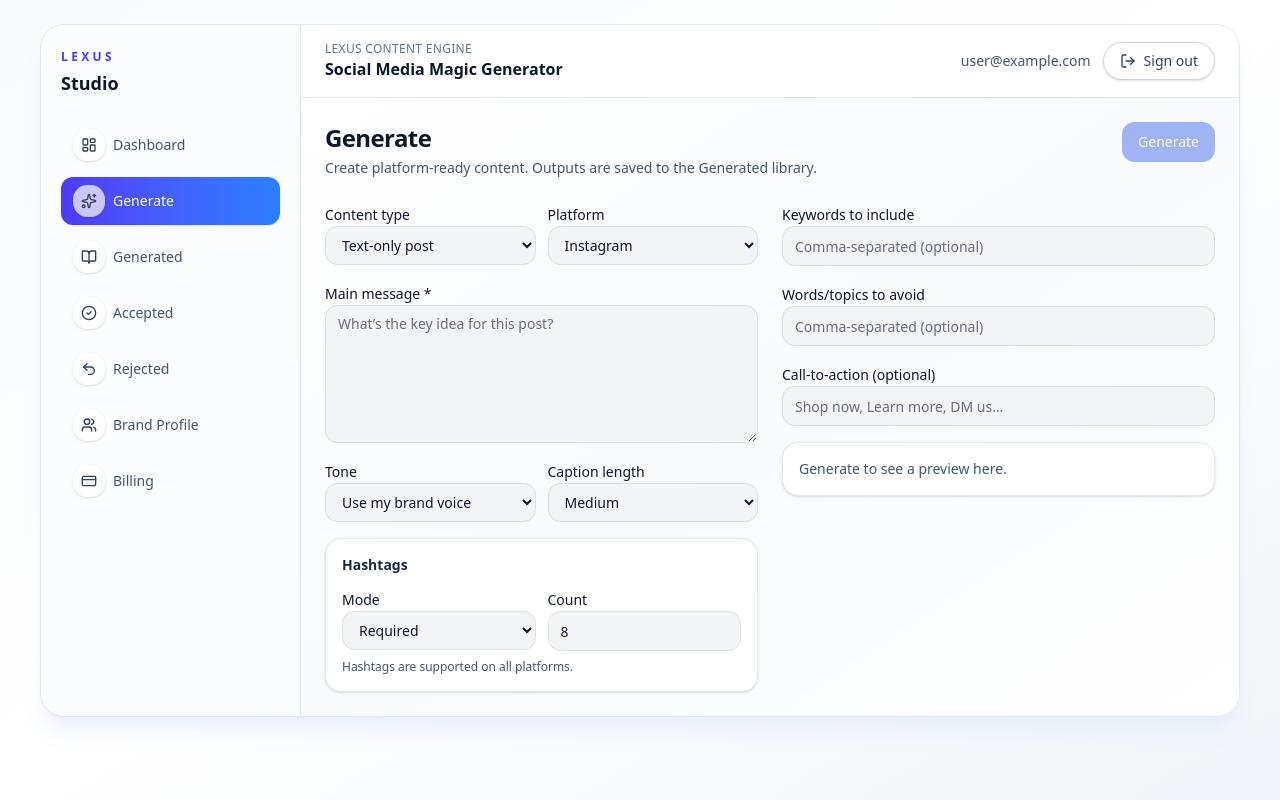
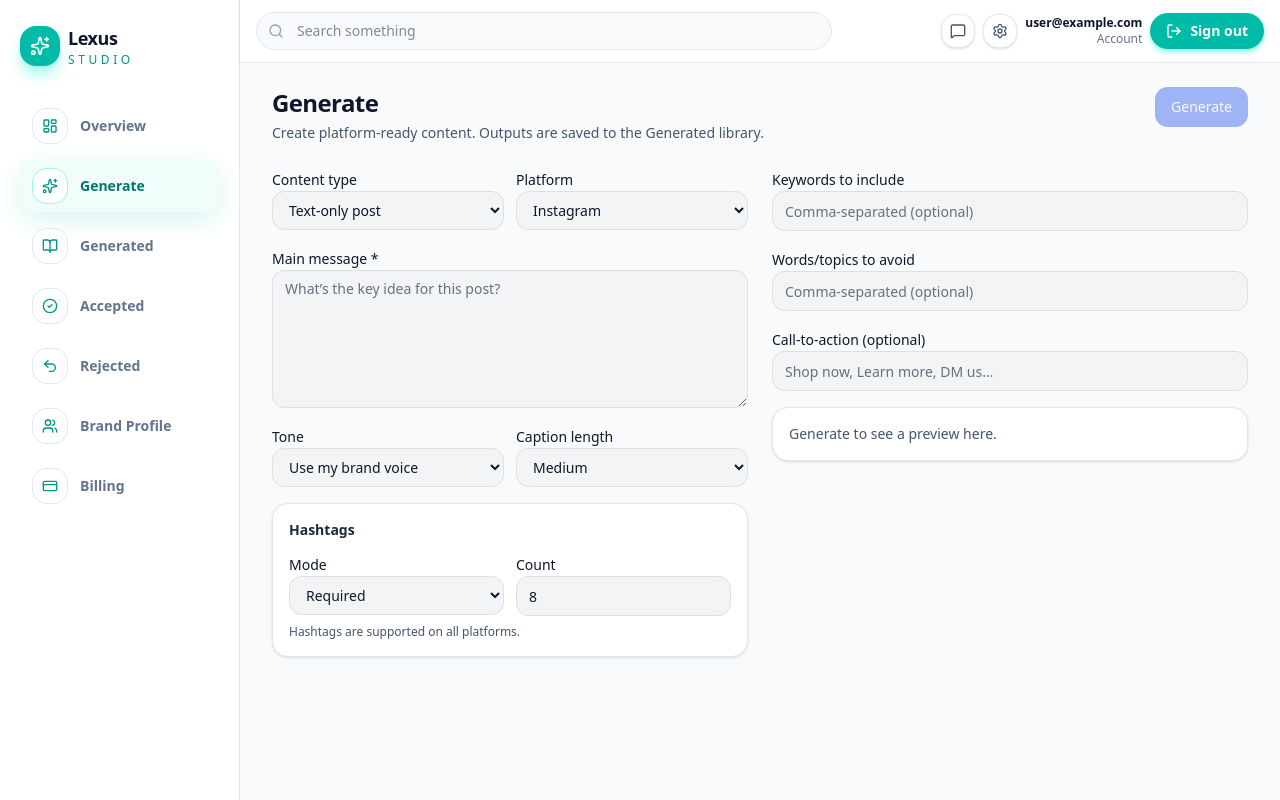
Before and after one commit to francis0844/socialMediaContentGenerator, a Next.js app: page /app/generate in a window 1280 px wide. Built offline with nearby package versions, Linux system fonts and the light colour scheme; no server answers; sample sign-in values are in the browser's storage.

Commit message:
design_1.1

```diff
--- a/src/app/app/page.tsx
+++ b/src/app/app/page.tsx
@@ -2,6 +2,7 @@
 
 import Link from "next/link";
 import { useEffect, useState } from "react";
+import { Sparkles } from "lucide-react";
 
 import { useSession } from "next-auth/react";
 
@@ -29,7 +30,7 @@ type UsageResponse = {
 };
 
 export default function DashboardPage() {
-  const { status, data } = useSession();
+  const { data } = useSession();
   const accountId = data?.accountId ?? null;
   const [usageData, setUsageData] = useState<UsageResponse | null>(null);
   const [loading, setLoading] = useState(true);
@@ -48,93 +49,166 @@ export default function DashboardPage() {
 
   const daysLeft = usageData?.trialDaysLeft ?? null;
 
+  const statCards = [
+    {
+      label: usageData?.quota?.scope === "trial_daily" ? "Trial (daily quota)" : "This month",
+      value: loading ? "…" : `${usageData?.quota?.used ?? 0} / ${usageData?.quota?.limit ?? 0}`,
+      helper: "Generations used",
+    },
+    {
+      label: "Libraries",
+      value: loading
+        ? "…"
+        : `${usageData?.counts?.generated ?? 0} • ${usageData?.counts?.accepted ?? 0} • ${usageData?.counts?.rejected ?? 0}`,
+      helper: "Generated • Accepted • Rejected",
+    },
+    {
+      label: "Access",
+      value: loading ? "…" : usageData?.billingStatus ?? "trialing",
+      helper: daysLeft === null ? "No trial" : `${daysLeft} day${daysLeft === 1 ? "" : "s"} left`,
+    },
+  ];
+
   return (
+    <div className="text-slate-900">
+      <div className="flex flex-wrap items-center justify-between gap-4">
         <div>
-      <div className="flex flex-wrap items-start justify-between gap-4">
-        <div>
-          <h1 className="text-2xl font-semibold tracking-tight text-slate-900">Dashboard</h1>
+          <h1 className="text-2xl font-semibold tracking-tight text-slate-900">Overview</h1>
           <p className="mt-1 text-sm text-slate-600">
-            Generate content, review, and teach the studio what “on-brand” means for{" "}
-            <span className="text-slate-900 font-semibold">your account</span>.
+            Quick snapshot of your content studio. Manage generation, reviews, and billing in one place.
           </p>
         </div>
-        <div className="text-sm text-slate-500">
-          {status === "loading" ? "Loading…" : null}
+        <div className="flex flex-wrap gap-2">
+          <Link
+            href="/app/generate"
+            className="inline-flex items-center gap-2 rounded-lg bg-teal-500 px-4 py-2 text-sm font-semibold text-white shadow-sm transition hover:-translate-y-px hover:shadow-lg"
+          >
+            Create content
+          </Link>
+          <Link
+            href="/app/brand"
+            className="inline-flex items-center gap-2 rounded-lg border border-slate-200 bg-white px-4 py-2 text-sm font-semibold text-slate-800 shadow-sm transition hover:-translate-y-px hover:shadow-md"
+          >
+            Brand profile
+          </Link>
         </div>
       </div>
 
       <div className="mt-6 grid gap-4 md:grid-cols-3">
+        {statCards.map((c) => (
+          <div key={c.label} className="rounded-2xl border border-slate-200 bg-white p-5 shadow-sm">
+            <div className="text-sm font-semibold text-slate-700">{c.label}</div>
+            <div className="mt-2 text-3xl font-semibold text-slate-900">{c.value}</div>
+            <div className="mt-1 text-sm text-slate-500">{c.helper}</div>
+          </div>
+        ))}
+      </div>
+
+      <div className="mt-8 grid gap-6 lg:grid-cols-3">
+        <div className="lg:col-span-2 space-y-4">
+          <div className="flex items-center justify-between">
+            <div className="text-lg font-semibold text-slate-900">Platforms</div>
+            <Link href="/app/generate" className="text-sm font-semibold text-teal-600 hover:text-teal-700">
+              See more
+            </Link>
+          </div>
+          <div className="grid gap-4 md:grid-cols-2 lg:grid-cols-3">
+            {["Facebook", "Instagram", "Pinterest", "X"].map((platform) => (
+              <div
+                key={platform}
+                className="flex flex-col items-center justify-center rounded-2xl border border-slate-200 bg-white p-5 text-center shadow-sm"
+              >
+                <div className="grid h-12 w-12 place-items-center rounded-full bg-teal-50 text-teal-600">
+                  <Sparkles className="h-5 w-5" />
+                </div>
+                <div className="mt-3 text-base font-semibold text-slate-900">{platform}</div>
+                <div className="mt-2 rounded-full bg-slate-100 px-3 py-1 text-xs font-semibold text-slate-700">
+                  {loading ? "…" : `${usageData?.counts?.generated ?? 0} items`}
+                </div>
+              </div>
+            ))}
+          </div>
+
+          <div className="flex items-center justify-between">
+            <div className="text-lg font-semibold text-slate-900">Recent activity</div>
+            <Link href="/app/library/generated" className="text-sm font-semibold text-teal-600 hover:text-teal-700">
+              See more
+            </Link>
+          </div>
+          <div className="grid gap-4 md:grid-cols-2 lg:grid-cols-3">
+            {[1, 2, 3].map((i) => (
+              <div key={i} className="overflow-hidden rounded-2xl border border-slate-200 bg-white shadow-sm">
+                <div className="h-32 bg-slate-200" />
+                <div className="p-4">
+                  <div className="text-xs text-slate-500">#Content • #Preview</div>
+                  <div className="mt-2 text-base font-semibold text-slate-900">
+                    Latest generated idea {i}
+                  </div>
+                  <div className="mt-1 text-sm text-slate-600">
+                    Quick look at your most recent outputs. Accept or reject to teach the AI.
+                  </div>
+                </div>
+              </div>
+            ))}
+          </div>
+        </div>
+
+        <div className="space-y-4">
           <div className="rounded-2xl border border-slate-200 bg-white p-5 shadow-sm">
-          <div className="text-sm font-medium text-slate-600">
-            {usageData?.quota?.scope === "trial_daily"
-              ? "Trial (daily quota)"
-              : "This month"}
+            <div className="text-sm font-semibold text-slate-700">Account</div>
+            <div className="mt-3 flex items-center gap-3">
+              <div className="grid h-14 w-14 place-items-center rounded-full bg-teal-100 text-teal-700">
+                {user?.email?.[0]?.toUpperCase() ?? "U"}
               </div>
-          <div className="mt-2 text-3xl font-semibold text-slate-900">
-            {loading
-              ? "…"
-              : `${usageData?.quota?.used ?? 0} / ${usageData?.quota?.limit ?? 0}`}
+              <div className="space-y-1">
+                <div className="text-sm font-semibold text-slate-900">{user?.email}</div>
+                <div className="text-xs text-slate-500">Lexus Studio</div>
               </div>
-          <div className="mt-1 text-sm text-slate-500">Generations used</div>
             </div>
+            <div className="mt-4 space-y-2 text-sm text-slate-600">
+              <div>Status: {loading ? "…" : usageData?.billingStatus ?? "trialing"}</div>
+              <div>
+                Trial:{" "}
+                {daysLeft === null ? "—" : `${daysLeft} day${daysLeft === 1 ? "" : "s"} left`}
+              </div>
+            </div>
+            <div className="mt-4">
+              <Link
+                href="/app/billing"
+                className="inline-flex items-center gap-2 rounded-lg border border-slate-200 bg-white px-4 py-2 text-sm font-semibold text-slate-800 shadow-sm transition hover:-translate-y-px hover:shadow-md"
+              >
+                Billing
+              </Link>
+            </div>
+          </div>
+
           <div className="rounded-2xl border border-slate-200 bg-white p-5 shadow-sm">
-          <div className="text-sm font-medium text-slate-600">Libraries</div>
-          <div className="mt-2 text-sm text-slate-600">
-            Generated:{" "}
+            <div className="text-sm font-semibold text-slate-700">Recent libraries</div>
+            <div className="mt-3 space-y-3 text-sm text-slate-600">
+              <div className="flex items-center justify-between">
+                <span>Generated</span>
                 <span className="font-semibold text-slate-900">
-              {loading ? "…" : (usageData?.counts?.generated ?? 0)}
+                  {loading ? "…" : usageData?.counts?.generated ?? 0}
                 </span>
-            <br />
-            Accepted:{" "}
+              </div>
+              <div className="flex items-center justify-between">
+                <span>Accepted</span>
                 <span className="font-semibold text-slate-900">
-              {loading ? "…" : (usageData?.counts?.accepted ?? 0)}
+                  {loading ? "…" : usageData?.counts?.accepted ?? 0}
                 </span>
-            <br />
-            Rejected:{" "}
+              </div>
+              <div className="flex items-center justify-between">
+                <span>Rejected</span>
                 <span className="font-semibold text-slate-900">
-              {loading ? "…" : (usageData?.counts?.rejected ?? 0)}
+                  {loading ? "…" : usageData?.counts?.rejected ?? 0}
                 </span>
               </div>
             </div>
-        <div className="rounded-2xl border border-slate-200 bg-white p-5 shadow-sm">
-          <div className="text-sm font-medium text-slate-600">Access</div>
-          <div className="mt-2 text-sm text-slate-600">
-            Status:{" "}
-            <span className="font-semibold text-slate-900">
-              {loading ? "…" : (usageData?.billingStatus ?? "trialing")}
-            </span>
-            <br />
-            Trial:{" "}
-            <span className="font-semibold text-slate-900">
-              {daysLeft === null
-                ? "—"
-                : `${daysLeft} day${daysLeft === 1 ? "" : "s"} left`}
-            </span>
-          </div>
-          <div className="mt-3">
-            <Link
-              href="/app/billing"
-              className="inline-flex items-center gap-2 rounded-lg bg-slate-900 px-4 py-2 text-sm font-semibold text-white shadow-sm transition hover:-translate-y-px hover:shadow-md"
-            >
-              Manage billing
-            </Link>
+            <div className="mt-4 text-xs text-slate-500">
+              Tip: Accept/Reject with reasons to improve personalization.
             </div>
           </div>
         </div>
-
-      <div className="mt-8 flex flex-wrap gap-3">
-        <Link
-          href="/app/generate"
-          className="inline-flex items-center gap-2 rounded-lg bg-indigo-600 px-5 py-2.5 text-sm font-semibold text-white shadow-sm transition hover:-translate-y-px hover:shadow-md"
-        >
-          Generate content
-        </Link>
-        <Link
-          href="/app/brand"
-          className="inline-flex items-center gap-2 rounded-lg border border-slate-200 bg-white px-5 py-2.5 text-sm font-semibold text-slate-800 shadow-sm transition hover:-translate-y-px hover:shadow-md"
-        >
-          Update brand profile
-        </Link>
       </div>
     </div>
   );
--- a/src/components/app/AppShell.tsx
+++ b/src/components/app/AppShell.tsx
@@ -2,7 +2,7 @@
 
 import Link from "next/link";
 import { usePathname, useRouter } from "next/navigation";
-import { ReactNode, useEffect, useState } from "react";
+import { ReactNode, useEffect, useMemo, useState } from "react";
 import { signOut, useSession } from "next-auth/react";
 import {
   BarChart3,
@@ -11,6 +11,10 @@ import {
   CreditCard,
   LayoutDashboard,
   LogOut,
+  Menu,
+  MessageSquare,
+  Search,
+  Settings,
   Sparkles,
   Undo2,
   Users,
@@ -27,13 +31,18 @@ function NavLink({ href, label, icon }: NavItem) {
     <Link
       href={href}
       className={cn(
-        "flex items-center gap-2 rounded-xl px-3 py-2 text-sm font-medium transition-all",
+        "group flex items-center gap-3 rounded-xl px-3 py-2 text-sm font-semibold transition-all",
         active
-          ? "bg-gradient-to-r from-indigo-600 to-blue-500 text-white shadow-sm"
-          : "text-slate-600 hover:bg-slate-100 hover:text-slate-900",
+          ? "bg-teal-50 text-teal-700 shadow-[0_8px_24px_rgba(16,185,165,0.15)]"
+          : "text-slate-500 hover:bg-slate-100 hover:text-slate-900",
       )}
     >
-      <span className="grid h-8 w-8 place-items-center rounded-lg bg-white/70 text-slate-700 shadow-sm">
+      <span
+        className={cn(
+          "grid h-9 w-9 place-items-center rounded-lg border text-teal-600 transition",
+          active ? "border-teal-200 bg-white" : "border-slate-200 bg-white",
+        )}
+      >
         {icon}
       </span>
       {label}
@@ -67,20 +76,9 @@ export function AppShell({ children }: { children: ReactNode }) {
     })();
   }, [status]);
 
-  if (loading) {
-    return (
-      <div className="min-h-dvh bg-gradient-to-br from-slate-50 via-white to-slate-100 text-slate-900">
-        <div className="mx-auto max-w-screen-xl px-6 py-12 text-sm text-slate-600">
-          Loading…
-        </div>
-      </div>
-    );
-  }
-
-  if (!user) return null;
-
-  const navItems: NavItem[] = [
-    { href: "/app", label: "Dashboard", icon: <LayoutDashboard className="h-4 w-4" /> },
+  const navItems: NavItem[] = useMemo(() => {
+    const base: NavItem[] = [
+      { href: "/app", label: "Overview", icon: <LayoutDashboard className="h-4 w-4" /> },
       { href: "/app/generate", label: "Generate", icon: <Sparkles className="h-4 w-4" /> },
       { href: "/app/library/generated", label: "Generated", icon: <BookOpen className="h-4 w-4" /> },
       { href: "/app/library/accepted", label: "Accepted", icon: <CheckCircle2 className="h-4 w-4" /> },
@@ -88,51 +86,74 @@ export function AppShell({ children }: { children: ReactNode }) {
       { href: "/app/brand", label: "Brand Profile", icon: <Users className="h-4 w-4" /> },
       { href: "/app/billing", label: "Billing", icon: <CreditCard className="h-4 w-4" /> },
     ];
+    return isAdmin
+      ? [...base, { href: "/app/admin", label: "Admin", icon: <BarChart3 className="h-4 w-4" /> }]
+      : base;
+  }, [isAdmin]);
 
-  if (isAdmin) {
-    navItems.push({ href: "/app/admin", label: "Admin", icon: <BarChart3 className="h-4 w-4" /> });
+  if (loading) {
+    return (
+      <div className="min-h-dvh bg-slate-50 text-slate-900">
+        <div className="mx-auto max-w-screen-xl px-6 py-12 text-sm text-slate-600">Loading…</div>
+      </div>
+    );
   }
 
+  if (!user) return null;
+
   return (
-    <div className="min-h-dvh bg-gradient-to-br from-slate-50 via-white to-slate-100 text-slate-900">
-      <div className="mx-auto max-w-screen-xl px-4 py-6 sm:px-6 lg:px-10">
-        <div className="overflow-hidden rounded-3xl border border-slate-200 bg-white shadow-xl shadow-indigo-100/50">
-          <div className="grid gap-0 md:grid-cols-[260px_1fr]">
-            <aside className="border-b border-slate-200 bg-slate-50/60 px-5 py-6 md:border-b-0 md:border-r">
-              <div className="flex items-center justify-between gap-3">
+    <div className="min-h-dvh bg-slate-50 text-slate-900">
+      <div className="flex min-h-dvh">
+        <aside className="hidden w-[240px] flex-shrink-0 border-r border-slate-200 bg-white px-5 py-6 md:block">
+          <div className="flex items-center gap-2">
+            <div className="grid h-10 w-10 place-items-center rounded-2xl bg-teal-500 text-white shadow-lg shadow-teal-200">
+              <Sparkles className="h-5 w-5" />
+            </div>
             <div>
-                  <div className="text-xs font-semibold uppercase tracking-[0.28em] text-indigo-600">
-                    Lexus
-                  </div>
-                  <div className="mt-1 text-lg font-semibold text-slate-900">Studio</div>
-                  {accountId ? (
-                    <div className="mt-1 text-xs text-slate-500">Account: {accountId}</div>
-                  ) : null}
+              <div className="text-lg font-semibold tracking-tight text-slate-900">Lexus</div>
+              <div className="text-xs font-medium uppercase tracking-[0.3em] text-teal-600">Studio</div>
             </div>
           </div>
 
-              <div className="mt-6 space-y-2">
+          <div className="mt-8 space-y-2">
             {navItems.map((item) => (
               <NavLink key={item.href} {...item} />
             ))}
           </div>
+
+          <div className="mt-auto pt-10 text-sm text-slate-500">
+            {accountId ? <div className="text-xs">Account: {accountId}</div> : null}
+          </div>
         </aside>
 
-            <div className="flex flex-col">
-              <header className="flex flex-wrap items-center justify-between gap-3 border-b border-slate-200 px-6 py-4">
-                <div className="flex flex-col">
-                  <span className="text-xs font-medium uppercase tracking-wide text-slate-500">
-                    Lexus Content Engine
-                  </span>
-                  <span className="text-base font-semibold text-slate-900">
-                    Social Media Magic Generator
-                  </span>
+        <div className="flex flex-1 flex-col">
+          <header className="flex items-center justify-between gap-3 border-b border-slate-200 bg-white px-4 py-3 shadow-sm">
+            <div className="flex flex-1 items-center gap-3">
+              <button className="md:hidden rounded-lg border border-slate-200 bg-white p-2 text-slate-600">
+                <Menu className="h-5 w-5" />
+              </button>
+              <div className="relative w-full max-w-xl">
+                <Search className="pointer-events-none absolute left-3 top-1/2 h-4 w-4 -translate-y-1/2 text-slate-400" />
+                <input
+                  className="w-full rounded-full border border-slate-200 bg-slate-50 px-10 py-2 text-sm outline-none transition focus:border-teal-300 focus:bg-white"
+                  placeholder="Search something"
+                />
               </div>
-                <div className="flex items-center gap-3">
-                  <div className="hidden text-sm text-slate-600 md:block">{user.email}</div>
+            </div>
+            <div className="flex items-center gap-2">
+              <button className="hidden rounded-lg border border-slate-200 bg-white p-2 text-slate-600 shadow-sm md:inline-flex">
+                <MessageSquare className="h-4 w-4" />
+              </button>
+              <button className="hidden rounded-lg border border-slate-200 bg-white p-2 text-slate-600 shadow-sm md:inline-flex">
+                <Settings className="h-4 w-4" />
+              </button>
+              <div className="hidden flex-col text-right text-xs text-slate-600 md:flex">
+                <span className="font-semibold text-slate-900">{user.email}</span>
+                <span className="text-slate-500">Account</span>
+              </div>
               <button
                 onClick={() => signOut({ callbackUrl: "/" })}
-                    className="inline-flex items-center gap-2 rounded-full border border-slate-300 bg-white px-4 py-2 text-sm font-medium text-slate-700 shadow-sm transition hover:-translate-y-px hover:shadow-md"
+                className="inline-flex items-center gap-2 rounded-full bg-teal-500 px-4 py-2 text-sm font-semibold text-white shadow-md shadow-teal-200 transition hover:-translate-y-px hover:shadow-lg"
               >
                 <LogOut className="h-4 w-4" />
                 Sign out
@@ -140,11 +161,9 @@ export function AppShell({ children }: { children: ReactNode }) {
             </div>
           </header>
 
-              <main className="min-h-[70vh] bg-gradient-to-br from-white via-slate-50 to-white px-6 py-6">
-                <div className="mx-auto max-w-5xl">{children}</div>
+          <main className="flex-1 bg-slate-50 px-4 py-6 md:px-8">
+            <div className="mx-auto max-w-6xl">{children}</div>
           </main>
-            </div>
-          </div>
         </div>
       </div>
     </div>
```
Lines whose indentation alone changed are shown as unchanged.
